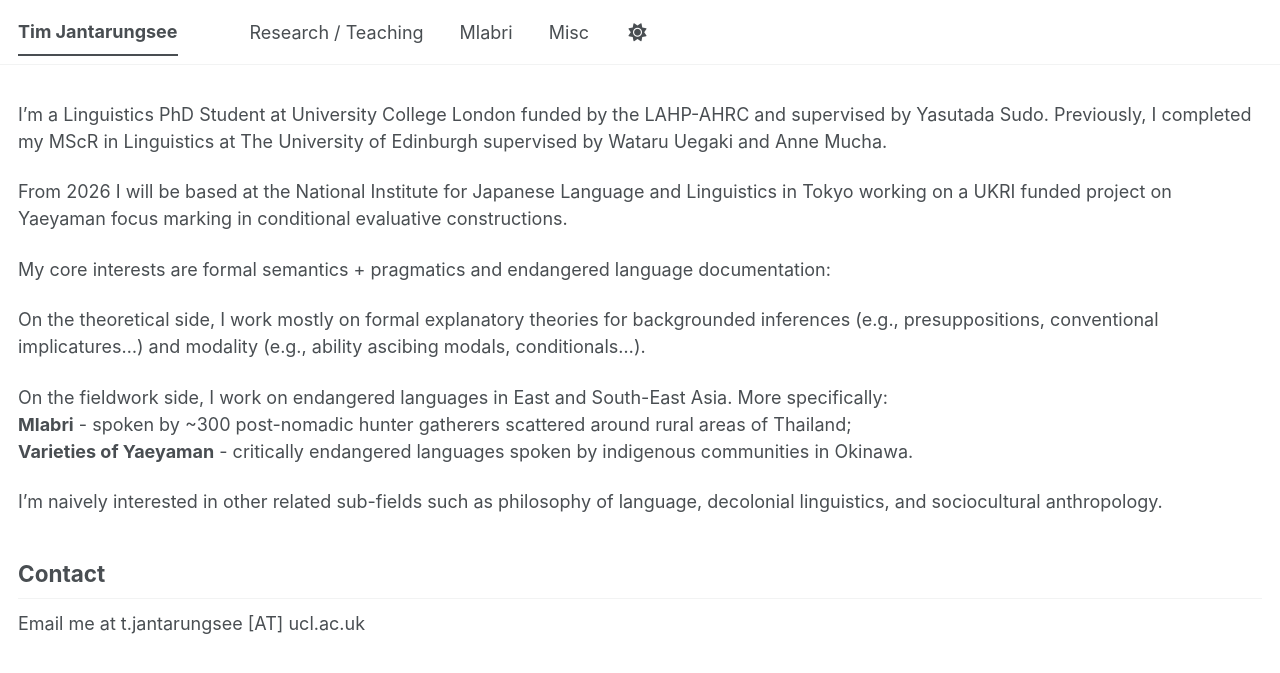
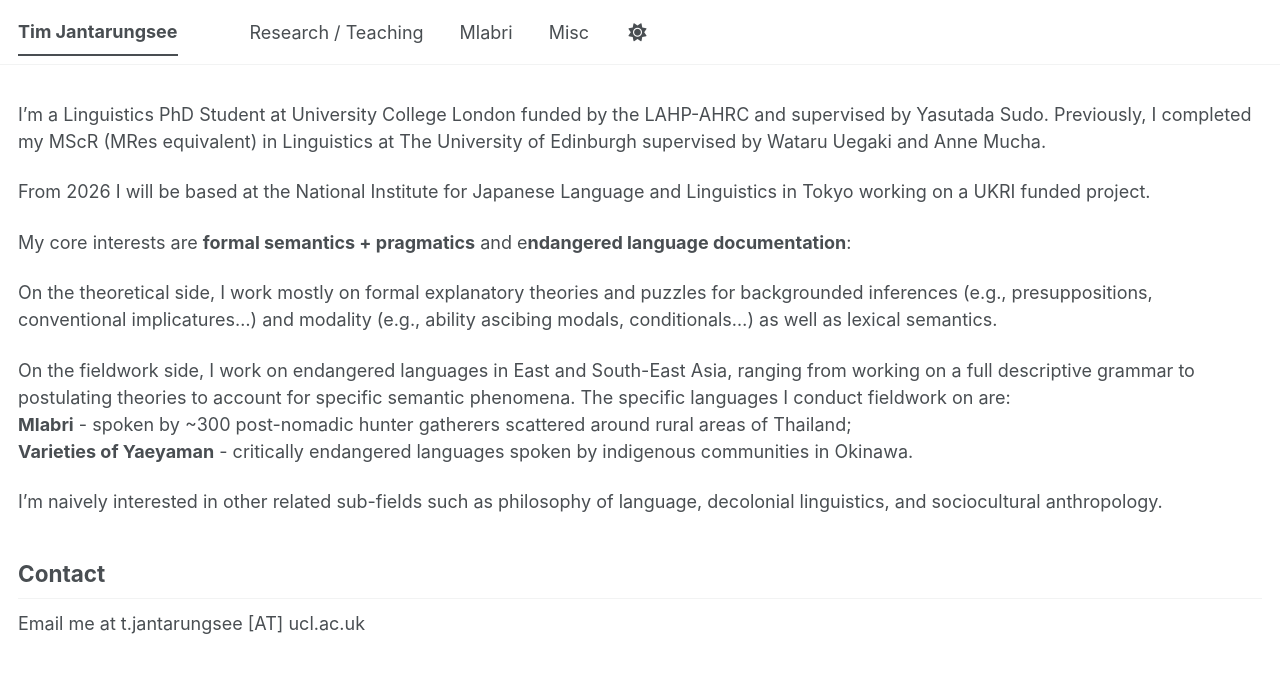
Before and after one commit to timjantarungsee/timjantarungsee.github.io, a Jekyll site: the page built from _pages/about.md, in a window 1280 px wide. Shown: the top 673 px of the page. Built offline with Jekyll 4.4.1, drawn with Linux system fonts in a browser that asks for light colours; a script bundle is joined from its source files by our own code; library files that are not in the unit come from our copies.

Commit message:
Update about.md

```diff
--- a/_pages/about.md
+++ b/_pages/about.md
@@ -7,15 +7,15 @@ redirect_from:
   - /about.html
 ---
 
-I'm a Linguistics PhD Student at University College London funded by the LAHP-AHRC and supervised by Yasutada Sudo. Previously, I completed my MScR in Linguistics at The University of Edinburgh supervised by Wataru Uegaki and Anne Mucha.
+I'm a Linguistics PhD Student at University College London funded by the LAHP-AHRC and supervised by Yasutada Sudo. Previously, I completed my MScR (MRes equivalent) in Linguistics at The University of Edinburgh supervised by Wataru Uegaki and Anne Mucha.
 
-From 2026 I will be based at the National Institute for Japanese Language and Linguistics in Tokyo working on a UKRI funded project on Yaeyaman focus marking in conditional evaluative constructions.
+From 2026 I will be based at the National Institute for Japanese Language and Linguistics in Tokyo working on a UKRI funded project.
 
-My core interests are formal semantics + pragmatics and endangered language documentation:
+My core interests are **formal semantics + pragmatics** and e**ndangered language documentation**:
 
-On the theoretical side, I work mostly on formal explanatory theories for backgrounded inferences (e.g., presuppositions, conventional implicatures...) and modality (e.g., ability ascibing modals, conditionals...).
+On the theoretical side, I work mostly on formal explanatory theories and puzzles for backgrounded inferences (e.g., presuppositions, conventional implicatures...) and modality (e.g., ability ascibing modals, conditionals...) as well as lexical semantics.
 
-On the fieldwork side, I work on endangered languages in East and South-East Asia. More specifically:
+On the fieldwork side, I work on endangered languages in East and South-East Asia, ranging from working on a full descriptive grammar to postulating theories to account for specific semantic phenomena. The specific languages I conduct fieldwork on are:
 **Mlabri** - spoken by ~300 post-nomadic hunter gatherers scattered around rural areas of Thailand;
 **Varieties of Yaeyaman** - critically endangered languages spoken by indigenous communities in Okinawa.
 
```
